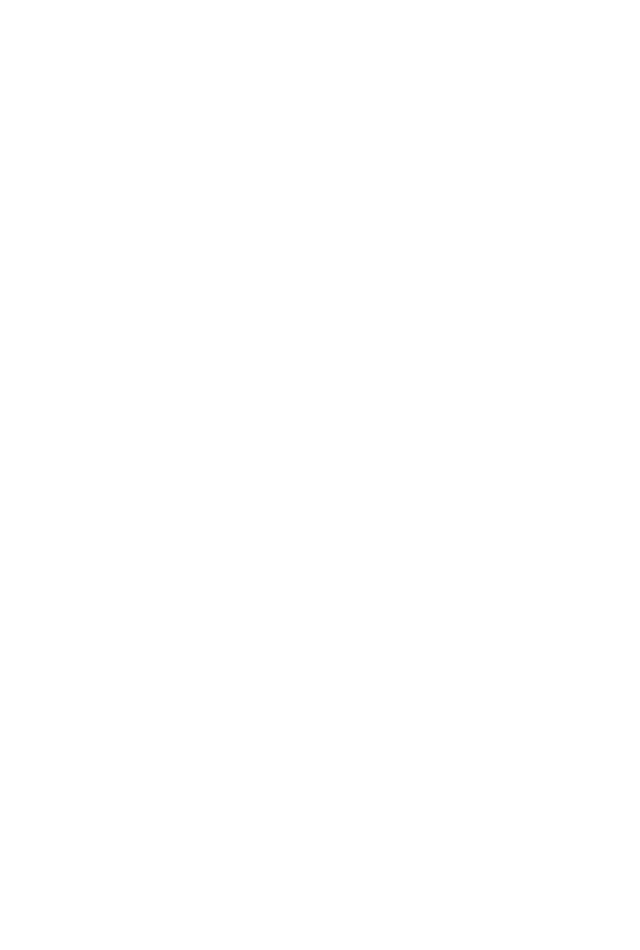
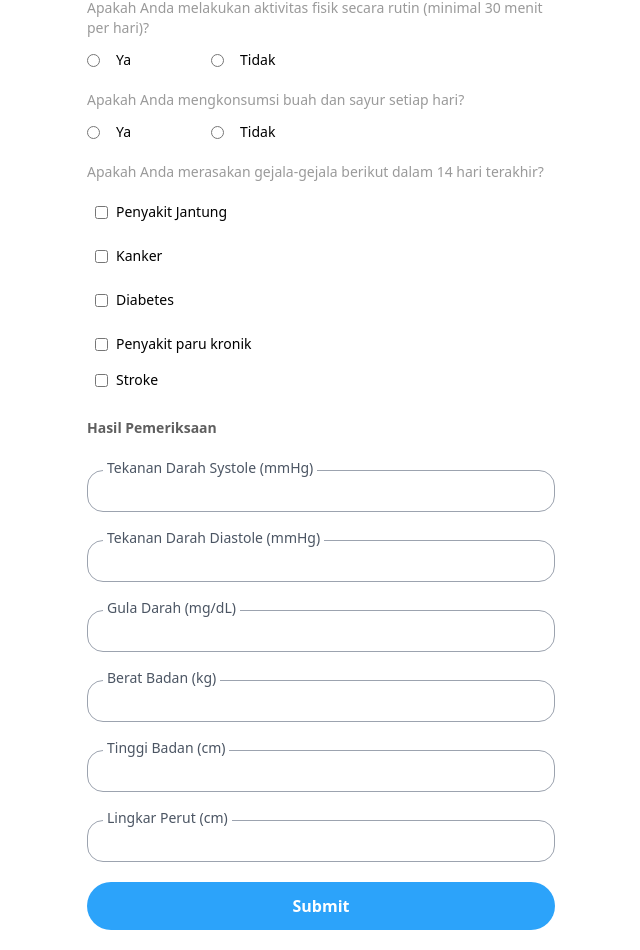
Before and after one commit to Personal-Health-Record/phr_frontend, a React (Create React App) app: page /screening/ptm in a window 1280 px wide. Before the commit this address had no page. Shown: the part 194-1144 px from the top of the page, without its empty margins (319-959 px from the left). Before the commit the page ends 800 px from the top, so only its background shows below. Built offline with nearby package versions, Linux system fonts and the light colour scheme.

Commit message:
feat: screening ptm

```diff
--- /dev/null
+++ b/src/routes/ScreeningPTM/index.tsx
@@ -0,0 +1,106 @@
+import { useNavigate } from "react-router-dom";
+import {
+  addSkriningKesehatan,
+  useGetSkriningKesehatanList,
+} from "../../helpers/skriningKesehatanHelper";
+import { useState } from "react";
+import { getTodayFormatted } from "../../helpers/dateHelper";
+import { Skrining } from "../ScreeningPage/constants";
+import Header from "../HomePage/components/Header";
+import FormRokok from "../ScreeningPage/components/FormRokok";
+import FormFisik from "../ScreeningPage/components/FormFisik";
+import FormBuahSayur from "../ScreeningPage/components/FormBuahSayur";
+import FormPenyakitKeluarga from "../ScreeningPage/components/FormPenyakitKeluarga";
+import FormHasilPemeriksaan from "../ScreeningPage/components/FormHasilPemeriksaan";
+
+const ScreeningPTM = () => {
+  const navigate = useNavigate();
+  const { listSkrining } = useGetSkriningKesehatanList();
+  const [rokok, setRokok] = useState(false);
+  const [fisik, setFisik] = useState(false);
+  const [buahSayur, setBuahSayur] = useState(false);
+  const [totalPenyakit, setTotalPenyakit] = useState(0);
+  const [listPenyakit, setListPenyakit] = useState<string[]>([]);
+  const [systole, setSystole] = useState(0);
+  const [diastole, setDiastole] = useState(0);
+  const [gula, setGula] = useState(0);
+  const [berat, setBerat] = useState(0);
+  const [tinggi, setTinggi] = useState(0);
+  const [lingkar, setLingkar] = useState(0);
+
+  const handleSubimt = () => {
+    let totalScore = 0;
+
+    if (rokok) {
+      totalScore += 1;
+    }
+    if (fisik) {
+      totalScore += 1;
+    }
+    if (buahSayur) {
+      totalScore += 1;
+    }
+
+    totalScore += totalPenyakit;
+
+    const skriningData: Skrining = {
+      id: Math.floor(Math.random() * 10000) + 1,
+      date: getTodayFormatted(),
+      location: "Mandiri",
+      skriningType: "Skrining Penyakit Tidak Menular",
+      detail: {
+        rokok: rokok,
+        fisik: fisik,
+        buahSayur: buahSayur,
+        penyakit: listPenyakit.join(", "),
+        systole: systole,
+        diastole: diastole,
+        tinggi: tinggi,
+        berat: berat,
+        lingkar: lingkar,
+        gula: gula,
+      },
+    };
+
+    addSkriningKesehatan(skriningData, listSkrining || []);
+
+    navigate(`/screening/ptm/result?score=${totalScore}`);
+  };
+
+  return (
+    <div className="flex flex-col">
+      <Header title="Skrining Kesehatan Mental" />
+
+      <div className="flex py-5 px-4 flex-col gap-5">
+        <h3 className="font-semibold text-mainGrey text-sm mb-1">
+          Skrining Kesehatan
+        </h3>
+
+        <FormRokok setRokok={setRokok} />
+        <FormFisik setFisik={setFisik} />
+        <FormBuahSayur setBuahSayur={setBuahSayur} />
+        <FormPenyakitKeluarga
+          setTotalPenyakit={setTotalPenyakit}
+          setListPenyakit={setListPenyakit}
+        />
+        <FormHasilPemeriksaan
+          setBerat={setBerat}
+          setDiastole={setDiastole}
+          setGula={setGula}
+          setLingkar={setLingkar}
+          setSystole={setSystole}
+          setTinggi={setTinggi}
+        />
+
+        <button
+          className="bg-mainBlue rounded-3xl text-white font-semibold py-3"
+          onClick={handleSubimt}
+        >
+          Submit
+        </button>
+      </div>
+    </div>
+  );
+};
+
+export default ScreeningPTM;
--- /dev/null
+++ b/src/routes/ScreeningPTMDetail/index.tsx
@@ -0,0 +1,82 @@
+import { useEffect, useState } from "react";
+import { useLocation } from "react-router-dom";
+import { PTM } from "../ScreeningPage/constants";
+import { getSkriningById } from "../../helpers/skriningKesehatanHelper";
+import Header from "../HomePage/components/Header";
+import TextFieldDetail from "../ScreeningPage/components/TextFieldDetail";
+import CardPemeriksaan from "../ScreeningPage/components/CardPemeriksaan";
+import BottomNavbarDownloadShare from "../HomePage/components/BottomNavbarDownloadShare";
+
+const DetailPTM = () => {
+  const location = useLocation();
+  const searchParams = new URLSearchParams(location.search);
+  const [data, setData] = useState<PTM>();
+  const id = searchParams.get("id");
+
+  useEffect(() => {
+    const skriningData = getSkriningById(parseInt(id || ""));
+
+    setData(skriningData?.detail as PTM);
+  }, [id]);
+
+  return (
+    <div>
+      <Header title="Riwayat Skrining Kesehatan" />
+      <div className="flex flex-col w-full px-4 py-4 gap-3">
+        <h3 className="font-semibold text-mainGrey text-sm">Hasil Skrining</h3>
+
+        <TextFieldDetail
+          title="Riwayat merokok"
+          data={data?.rokok ? "Ya" : "Tidak"}
+        />
+
+        <TextFieldDetail
+          title="Aktifitas Fisik 30 Menit per Hari"
+          data={data?.fisik ? "Ya" : "Tidak"}
+        />
+
+        <TextFieldDetail
+          title="Konsumsi Buah dan Sayur Setiap Hari"
+          data={data?.buahSayur ? "Ya" : "Tidak"}
+        />
+
+        <TextFieldDetail
+          title="Riwayat Keluarga yang menderita Diabetes"
+          data={data?.penyakit.includes("Diabetes") ? "Ya" : "Tidak"}
+        />
+
+        <TextFieldDetail
+          title="Riwayat Keluarga yang menderita penyakit Jantung"
+          data={data?.penyakit.includes("Jantung") ? "Ya" : "Tidak"}
+        />
+
+        <h3 className="font-semibold text-mainGrey text-sm">
+          Hasil Pemeriksaan
+        </h3>
+
+        <CardPemeriksaan
+          title="Tekanan Darah"
+          value={`${data?.systole} mmHg`}
+        />
+        <CardPemeriksaan title="Gula Darah" value={`${data?.gula} mg/dL`} />
+        <CardPemeriksaan
+          title="Berat Badan"
+          value={`${data?.berat.toString()} kg` || ""}
+        />
+
+        <CardPemeriksaan
+          title="Lingkar Perut"
+          value={`${data?.lingkar.toString()} cm` || ""}
+        />
+
+        <p className="text-center shadow-md py-5 px-3 rounded-xl mb-20">
+          Anda memiliki faktor resiko penyakit tidak menular yang
+          <span className="font-semibold text-mainBlue"> rendah</span>{" "}
+        </p>
+      </div>
+      <BottomNavbarDownloadShare body="" link="" title="" />
+    </div>
+  );
+};
+
+export default DetailPTM;
--- /dev/null
+++ b/src/routes/ScreeningPTMResult/index.tsx
@@ -0,0 +1,47 @@
+import { useMemo } from "react";
+import { useLocation, useNavigate } from "react-router-dom";
+import Header from "../HomePage/components/Header";
+
+const ScreeningPTMResult = () => {
+  const location = useLocation();
+  const searchParams = new URLSearchParams(location.search);
+  const navigate = useNavigate();
+  const totalScore = searchParams.get("score");
+
+  const isPtm = useMemo(() => {
+    if (totalScore) {
+      return parseInt(totalScore) > 5 ? true : false;
+    }
+
+    return false;
+  }, [totalScore]);
+
+  return (
+    <div className="flex flex-col">
+      <Header title="Skrining Mental " />
+
+      <div className="flex py-5 px-4 flex-col gap-10">
+        <p className="text-center shadow-md py-5 px-3 rounded-xl">
+          Anda memiliki faktor resiko penyakit tidak menular yang
+          <span className="font-semibold text-mainBlue">
+            {isPtm ? " tinggi" : " rendah"}
+          </span>{" "}
+        </p>
+
+        <div className="flex flex-col gap-5">
+          <button
+            className="bg-mainBlue rounded-3xl text-white font-semibold py-3"
+            onClick={() => navigate("/screening")}
+          >
+            Kembali ke Skrining Kesehatan
+          </button>
+          <button className="text-mainGrey" onClick={() => navigate("/")}>
+            Kembali ke Beranda
+          </button>
+        </div>
+      </div>
+    </div>
+  );
+};
+
+export default ScreeningPTMResult;
--- a/src/routes/index.tsx
+++ b/src/routes/index.tsx
@@ -19,6 +19,9 @@
 import ScreeningMental from "./ScreeningMental";
 import ScreeningMentalResult from "./ScreeningMentalResult";
 import DetailMental from "./ScreeningMentalDetail";
+import ScreeningPTM from "./ScreeningPTM";
+import DetailPTM from "./ScreeningPTMDetail";
+import ScreeningPTMResult from "./ScreeningPTMResult";
 
 const MainRoutes = () => {
   return (
@@ -55,6 +58,10 @@
         element={<ScreeningMentalResult />}
       />
       <Route path="/screening/mental/detail" element={<DetailMental />} />
+
+      <Route path="/screening/ptm" element={<ScreeningPTM />} />
+      <Route path="/screening/ptm/detail" element={<DetailPTM />} />
+      <Route path="/screening/ptm/result" element={<ScreeningPTMResult />} />
     </Routes>
   );
 };
```
